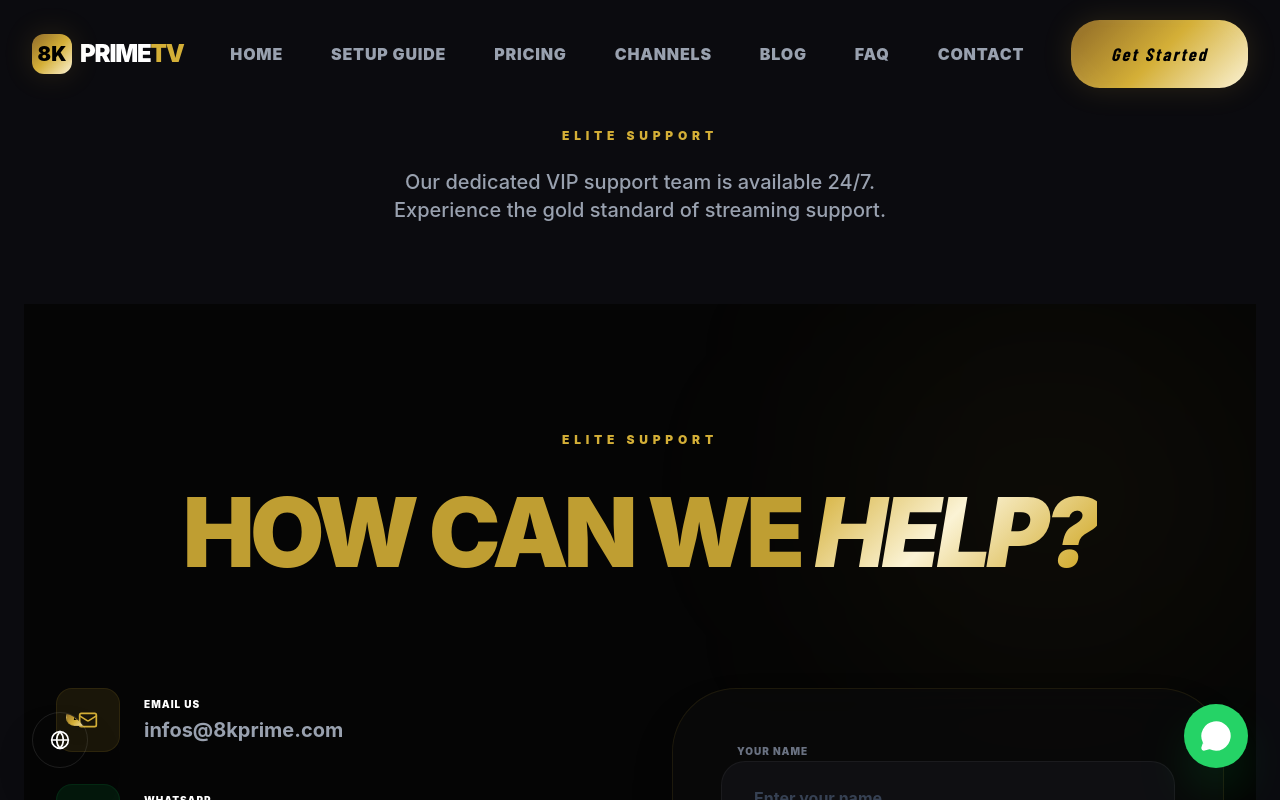
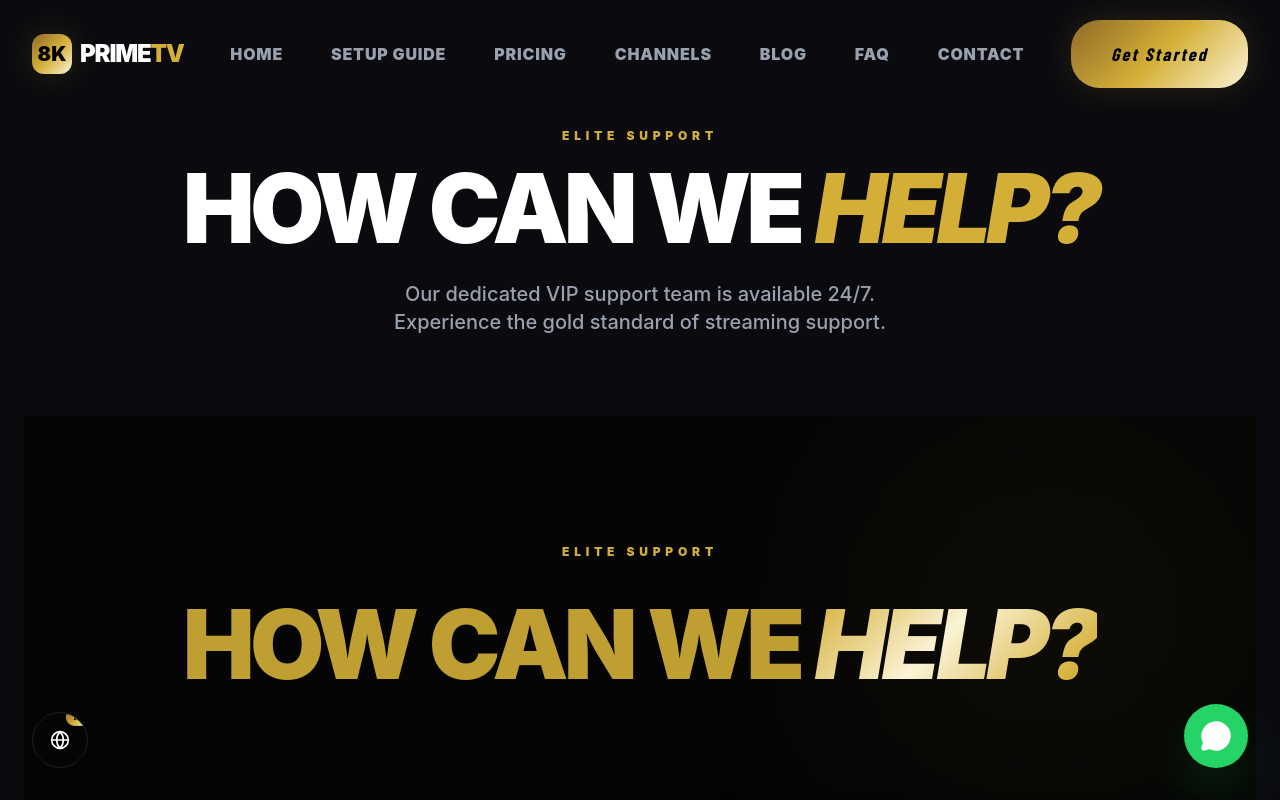
Before and after one commit to cothmane7/8kprime_full_backup, a Next.js app: page /en/contact in a window 1280 px wide. Shown: the top 800 px of the page. Built offline with nearby package versions, Linux system fonts and the light colour scheme; a web font is replaced by a local one.

Commit message:
Fix: correct locale property names in contact page to resolve build error

```diff
--- a/app/[lang]/contact/page.tsx
+++ b/app/[lang]/contact/page.tsx
@@ -20,7 +20,7 @@ export default async function ContactPage(props: {
                         {dictionary.contact.badge}
                     </div>
                     <h1 className="text-5xl md:text-8xl font-black text-white mb-6 leading-none tracking-tighter uppercase">
-                        {dictionary.contact.title_line1} <span className="text-primary italic">{dictionary.contact.title_line2}</span>
+                        {dictionary.contact.title_part1} <span className="text-primary italic">{dictionary.contact.title_part2}</span>
                     </h1>
                     <p className="text-gray-400 text-lg md:text-xl font-medium max-w-2xl mx-auto">
                         {dictionary.contact.subtext}
```
